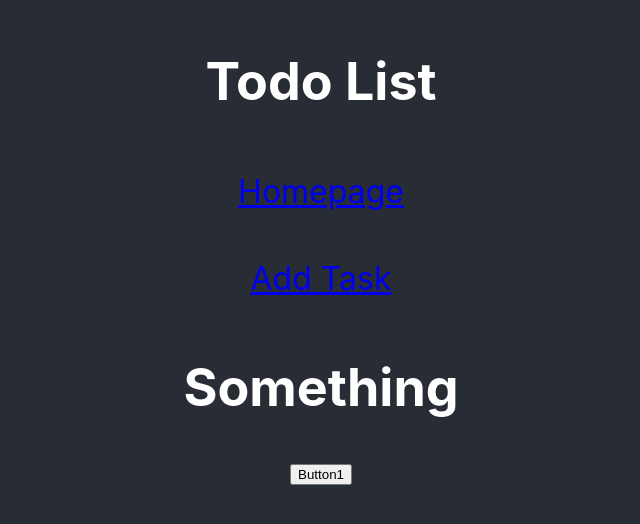
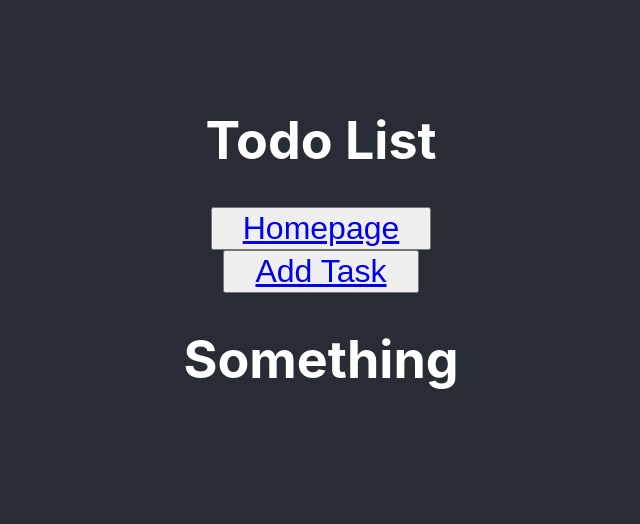
Before and after one commit to jyoonbcit/ToDoList, a React (Create React App) app in the folder todolist/: page / in a window 1280 px wide. Shown: the part 150-674 px from the top of the page, without its empty margins (319-959 px from the left). Built offline with nearby package versions, Linux system fonts and the light colour scheme; the HTML template or start-up script is replaced by a standard one.

Commit message:
Add button to App.jsx

```diff
--- /dev/null
+++ b/package.json
@@ -0,0 +1,5 @@
+{
+  "dependencies": {
+    "react-router-dom": "^6.9.0"
+  }
+}
--- a/todolist/package.json
+++ b/todolist/package.json
@@ -8,6 +8,7 @@
     "@testing-library/user-event": "^13.5.0",
     "react": "^18.2.0",
     "react-dom": "^18.2.0",
+    "react-router": "^6.9.0",
     "react-router-dom": "^6.9.0",
     "react-scripts": "5.0.1",
     "web-vitals": "^2.1.4"
--- a/todolist/src/App.jsx
+++ b/todolist/src/App.jsx
@@ -9,8 +9,9 @@ import Overview from './pages/overview';
 const App = () => {
   return (
     <div className='App'>
+      <Header />
+
       <BrowserRouter>
-        <Header />
         <Button to='/' text='Homepage' />
         <Button to='/submission' text='Add Task' />
         <Routes>
--- a/todolist/src/components/button/button.jsx
+++ b/todolist/src/components/button/button.jsx
@@ -4,9 +4,11 @@ import './button.css';
 
 const Button = (props) => {
     return (
-        <Link to={props.to} className='btn'>
-            {props.text}
-        </Link>
+        <button>
+            <Link to={props.to} className='btn'>
+                {props.text}
+            </Link>
+        </button>
     )
 }
 export default Button;
--- a/todolist/src/pages/overview.jsx
+++ b/todolist/src/pages/overview.jsx
@@ -4,9 +4,6 @@ const Overview = () => {
     return (
         <header>
             <h1>Something</h1>
-            <div>
-                <button>Button1</button>
-            </div>
         </header>
     )
 }
```
Also changed, not shown: 2 other files (tests, documents, lock files or other folders).
